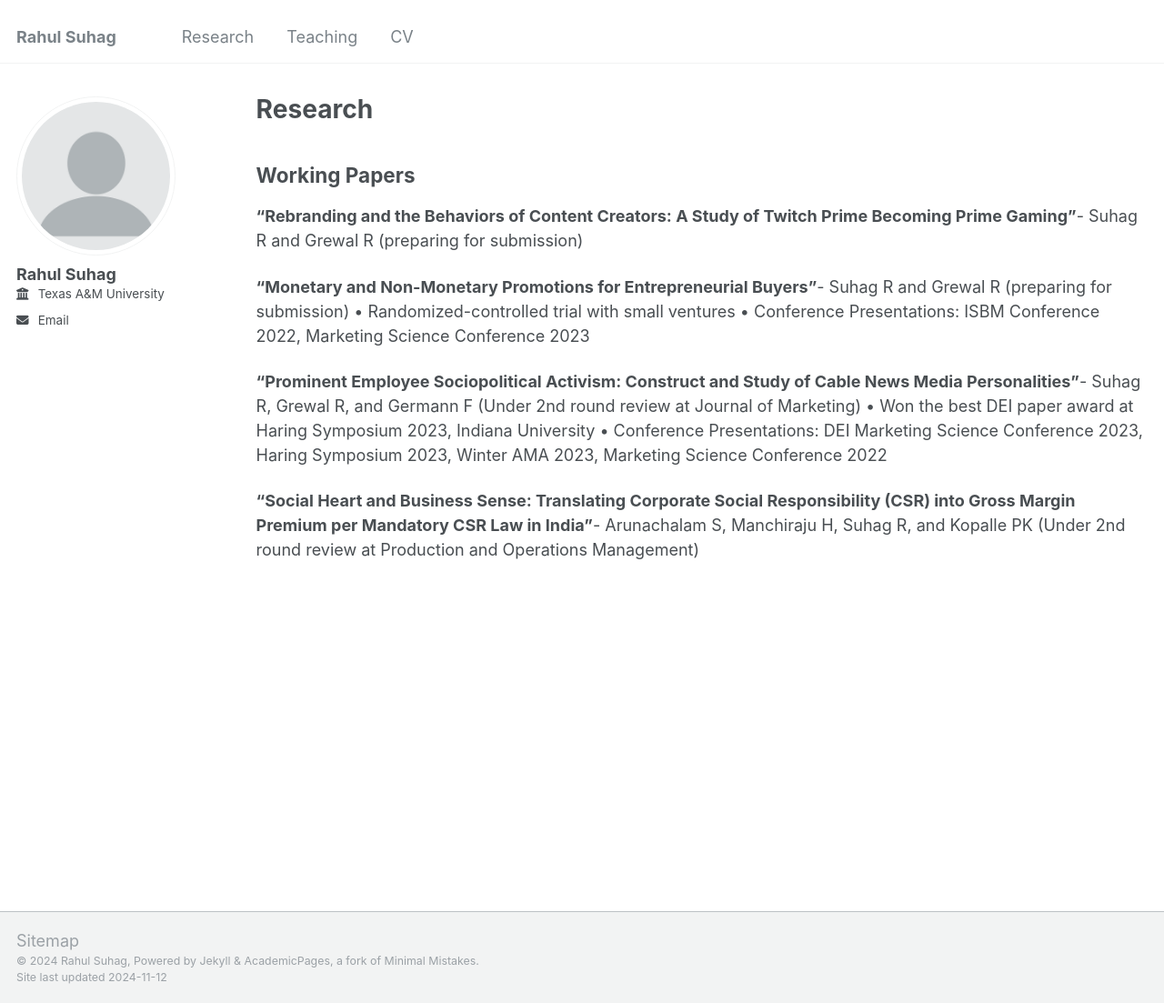
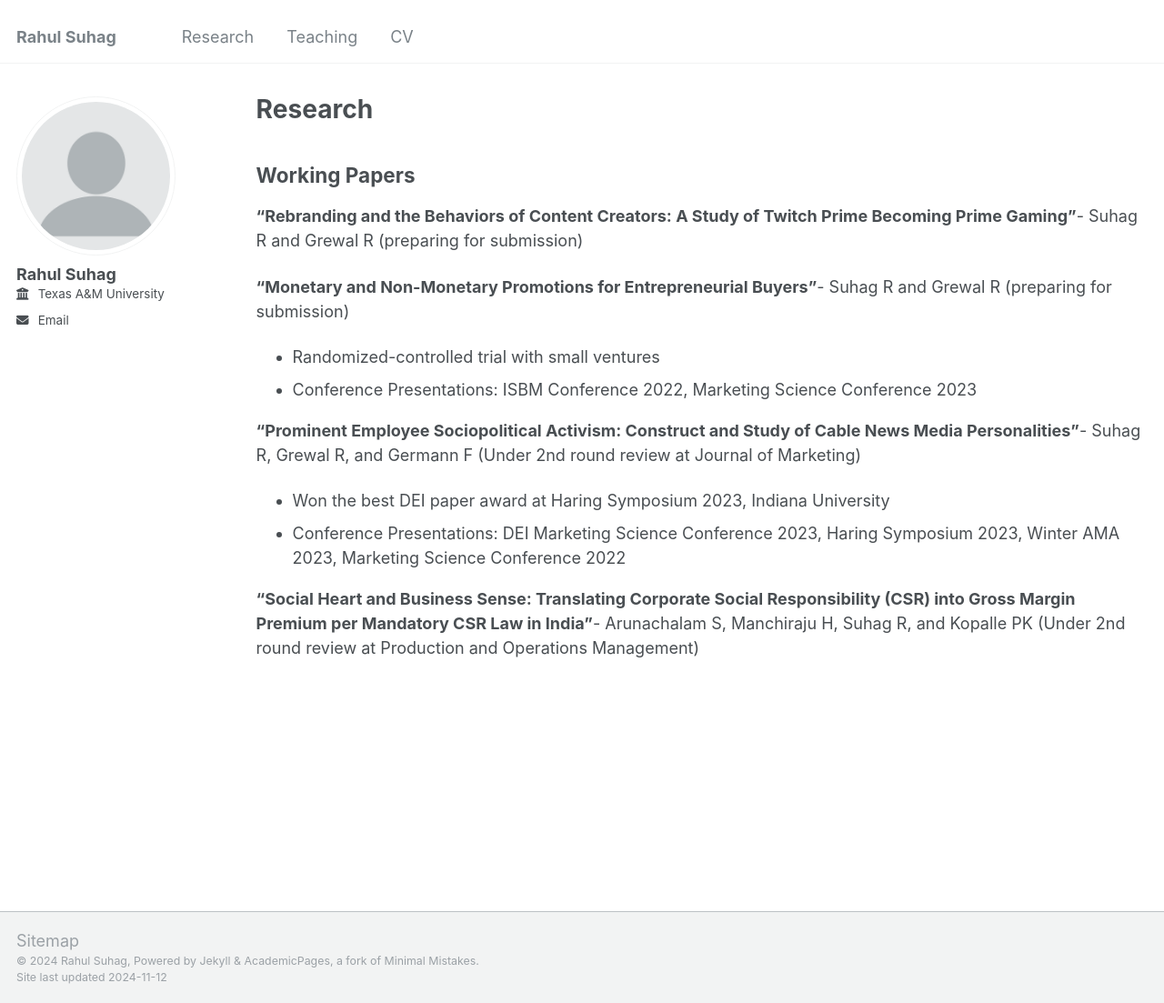
Before and after one commit to rahul-suhag/rahulsuhag.github.io, a Jekyll site: the page built from _pages/research.md, in a window 1280 px wide and 1103 px high. Shown: the whole window at 91% size. Built offline with Jekyll 4.4.1, drawn with Linux system fonts in a browser that asks for light colours.

```diff
--- a/_pages/research.md
+++ b/_pages/research.md
@@ -11,14 +11,14 @@ Prime Becoming Prime Gaming”**- Suhag R and Grewal R (preparing for submission
 
 **“Monetary and Non-Monetary Promotions for Entrepreneurial Buyers”**- Suhag R and Grewal R
 (preparing for submission)
-  • Randomized-controlled trial with small ventures
-  • Conference Presentations: ISBM Conference 2022, Marketing Science Conference 2023
+  - Randomized-controlled trial with small ventures
+  - Conference Presentations: ISBM Conference 2022, Marketing Science Conference 2023
 
 **“Prominent Employee Sociopolitical Activism: Construct
 and Study of Cable News Media Personalities”**- Suhag R, Grewal R, and Germann F (Under 2nd round review at Journal of
 Marketing)
-  • Won the best DEI paper award at Haring Symposium 2023, Indiana University
-  • Conference Presentations: DEI Marketing Science Conference 2023, Haring Symposium
+  - Won the best DEI paper award at Haring Symposium 2023, Indiana University
+  - Conference Presentations: DEI Marketing Science Conference 2023, Haring Symposium
     2023, Winter AMA 2023, Marketing Science Conference 2022
 
 **"Social Heart and Business
```
